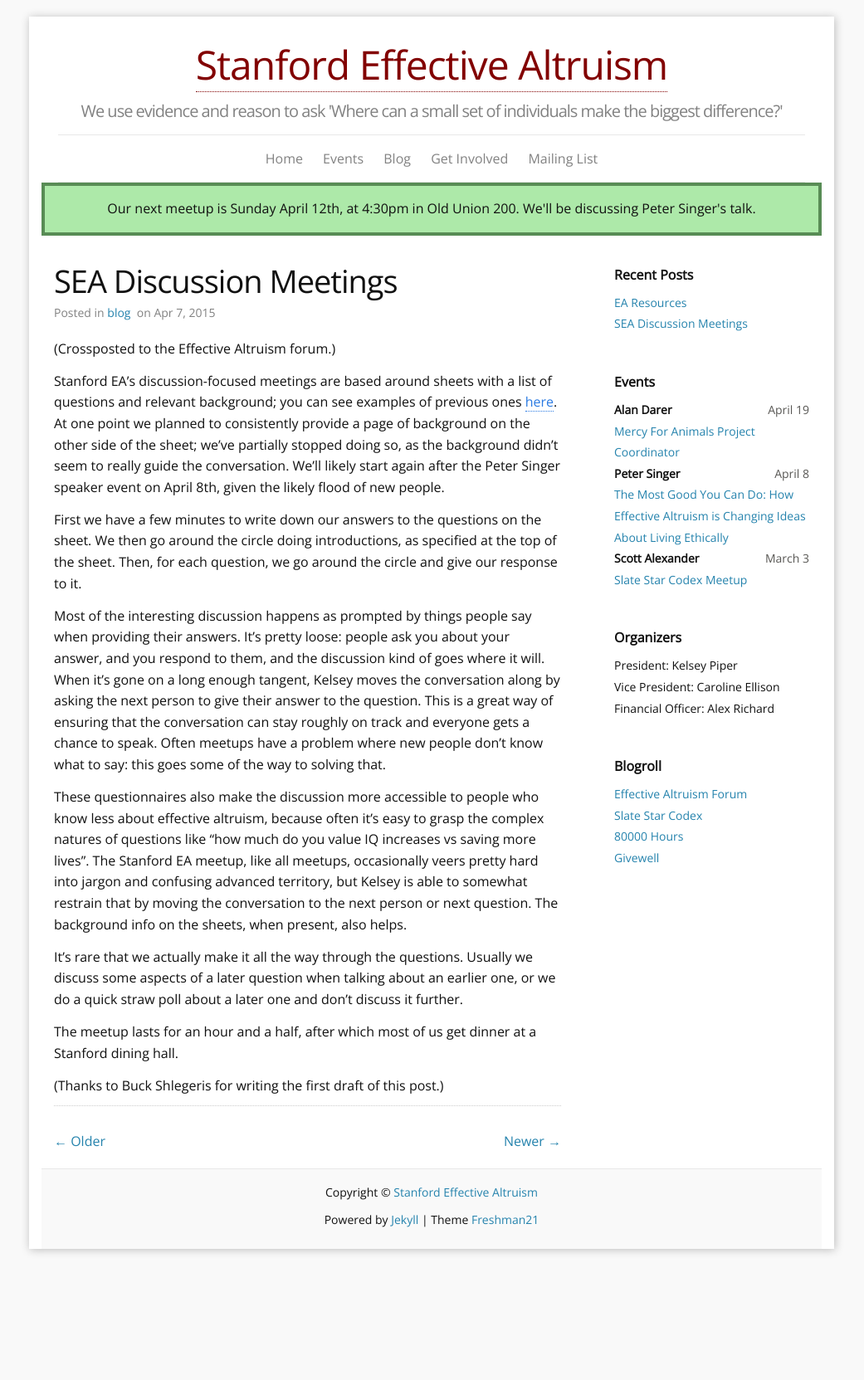
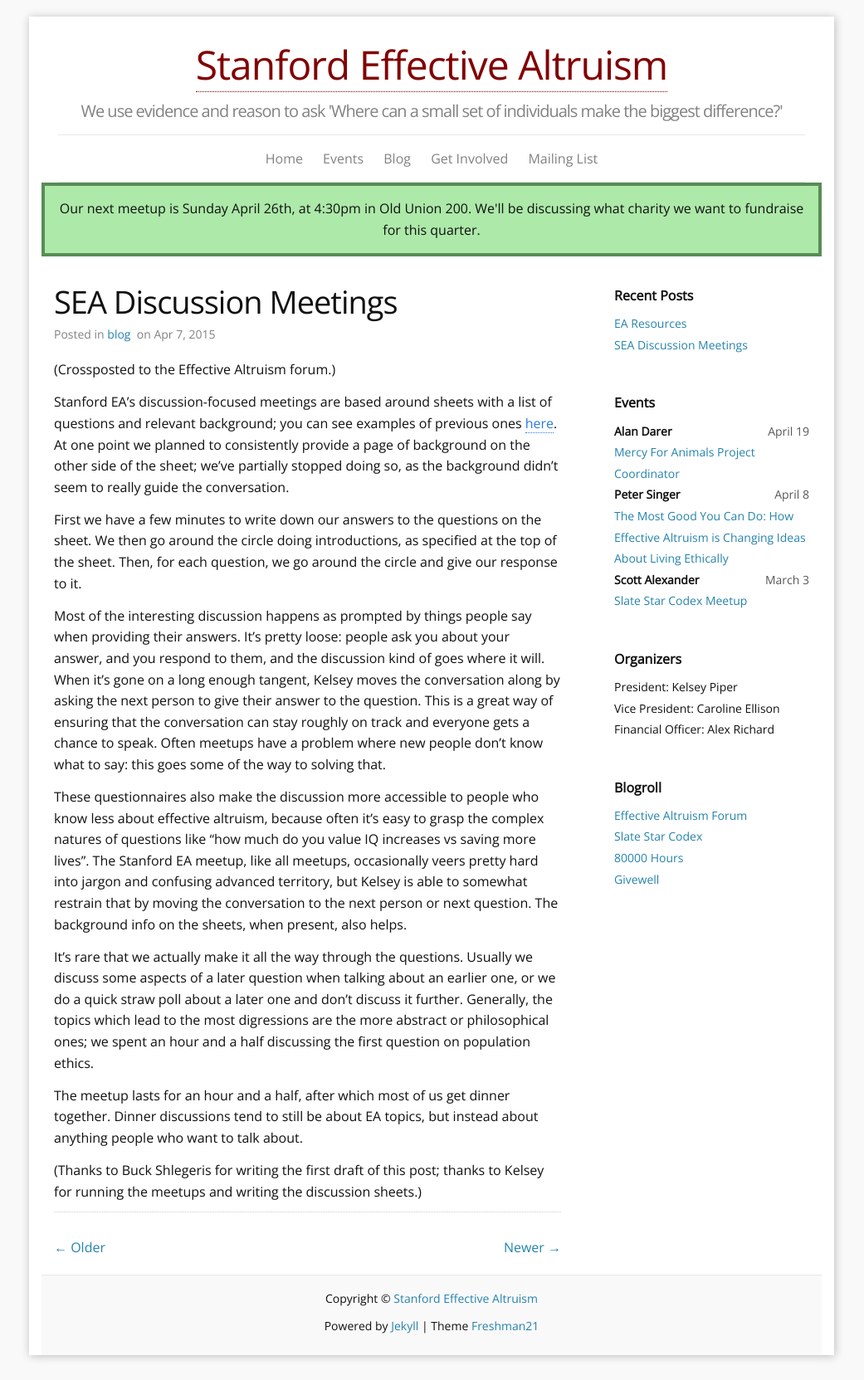
Before and after one commit to arichard4/SEA-Website, a Jekyll site: the page built from _posts/15-04-07-Discussion-Meetings.md, in a window 1280 px wide. Shown: the whole page at 83% size, without its empty margins (120-1161 px from the left). Built offline with Jekyll 4.4.1, drawn with Linux system fonts in a browser that asks for light colours; comment, search, counter and statistics services are not loaded; before the commit the page ends 1535 px from its top, so only the background shows below that.

```diff
--- a/_includes/next_meetup.html
+++ b/_includes/next_meetup.html
@@ -1,3 +1,3 @@
 <div class="meetup">
-Our next meetup is Sunday April 12th, at 4:30pm in Old Union 200. We'll be discussing Peter Singer's talk.
+Our next meetup is Sunday April 26th, at 4:30pm in Old Union 200. We'll be discussing what charity we want to fundraise for this quarter.
 </div>
--- a/_posts/15-04-07-Discussion-Meetings.md
+++ b/_posts/15-04-07-Discussion-Meetings.md
@@ -7,7 +7,7 @@
 
 (Crossposted to the Effective Altruism forum.)
 
-Stanford EA's discussion-focused meetings are based around sheets with a list of questions and relevant background; you can see examples of previous ones <a href="https://drive.google.com/open?id=0B7BGumocZjekfjJXYVBaWWF6S0ZPN1czSVF5QVNnWUhORFpIWkw2Nms4RU9TOXhuU0FYa00&authuser=0">here</a>. At one point we planned to consistently provide a page of background on the other side of the sheet; we've partially stopped doing so, as the background didn't seem to really guide the conversation. We'll likely start again after the Peter Singer speaker event on April 8th, given the likely flood of new people.
+Stanford EA's discussion-focused meetings are based around sheets with a list of questions and relevant background; you can see examples of previous ones <a href="https://drive.google.com/open?id=0B7BGumocZjekfjJXYVBaWWF6S0ZPN1czSVF5QVNnWUhORFpIWkw2Nms4RU9TOXhuU0FYa00&authuser=0">here</a>. At one point we planned to consistently provide a page of background on the other side of the sheet; we've partially stopped doing so, as the background didn't seem to really guide the conversation.
 
 First we have a few minutes to write down our answers to the questions on the sheet. We then go around the circle doing introductions, as specified at the top of the sheet. Then, for each question, we go around the circle and give our response to it.
 
@@ -15,8 +15,8 @@
 
 These questionnaires also make the discussion more accessible to people who know less about effective altruism, because often it’s easy to grasp the complex natures of questions like “how much do you value IQ increases vs saving more lives”. The Stanford EA meetup, like all meetups, occasionally veers pretty hard into jargon and confusing advanced territory, but Kelsey is able to somewhat restrain that by moving the conversation to the next person or next question. The background info on the sheets, when present, also helps.
 
-It’s rare that we actually make it all the way through the questions. Usually we discuss some aspects of a later question when talking about an earlier one, or we do a quick straw poll about a later one and don’t discuss it further.
+It’s rare that we actually make it all the way through the questions. Usually we discuss some aspects of a later question when talking about an earlier one, or we do a quick straw poll about a later one and don’t discuss it further. Generally, the topics which lead to the most digressions are the more abstract or philosophical ones; we spent an hour and a half discussing the first question on population ethics.
 
-The meetup lasts for an hour and a half, after which most of us get dinner at a Stanford dining hall.
+The meetup lasts for an hour and a half, after which most of us get dinner together. Dinner discussions tend to still be about EA topics, but instead about anything people who want to talk about.
 
-(Thanks to Buck Shlegeris for writing the first draft of this post.)
+(Thanks to Buck Shlegeris for writing the first draft of this post; thanks to Kelsey for running the meetups and writing the discussion sheets.)
--- a/_sass/_layout.scss
+++ b/_sass/_layout.scss
@@ -363,12 +363,12 @@
  */
 
 #contact-email {
-  color: #e3dfd5;
+  background-color: #e3dfd5;
   width: 35;
 }
 
 #contact-text {
-  color: #e3dfd5;
+  background-color: #e3dfd5;
   width: 100%;
   height: 250px;
 }
```
Also changed, not shown: d_involved.md (+1 -1 lines).
